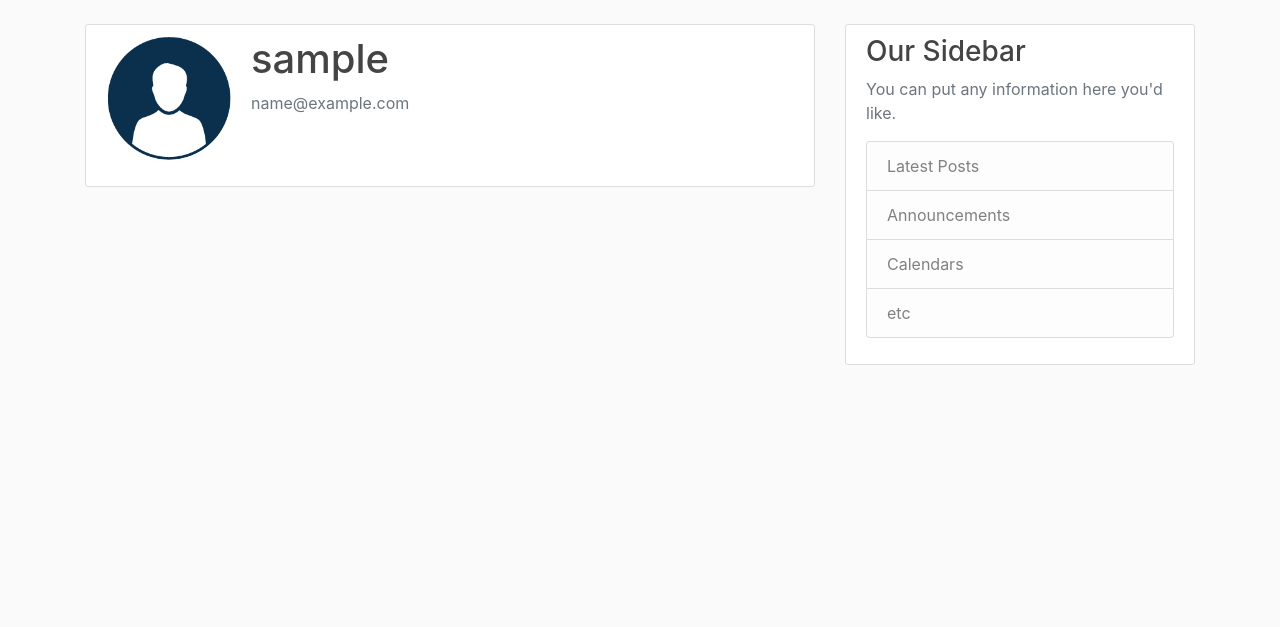
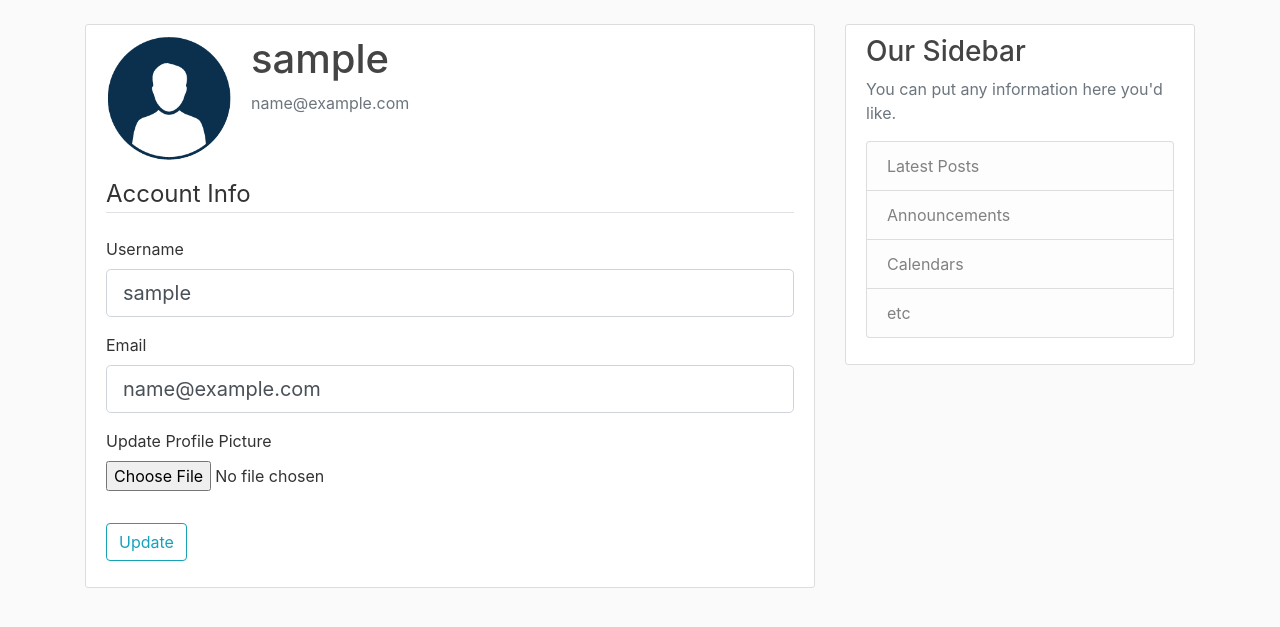
Before and after one commit to pzacha/Blog, a Flask app: page /account in a window 1280 px wide. Shown: the part 56-683 px from the top of the page. Run offline with Flask 2, Linux system fonts and the light colour scheme; the visitor is signed in with stand-in values (Sample User, id 1); data comes from the database, SQL or seed files in the repository; some libraries are stand-ins or nearby versions.

Commit message:
Changing account settings option added

```diff
--- a/Blog/flaskblog/forms.py
+++ b/Blog/flaskblog/forms.py
@@ -1,4 +1,6 @@
 from flask_wtf import FlaskForm
+from flask_wtf.file import FileField, FileAllowed
+from flask_login import current_user
 from wtforms import StringField, PasswordField, SubmitField, BooleanField
 from wtforms.validators import DataRequired, Length, Email, EqualTo, ValidationError
 from flaskblog.models import User
@@ -42,18 +44,19 @@ class UpdateAccountForm(FlaskForm):
         "Username", validators=[DataRequired(), Length(min=2, max=20)]
     )
     email = StringField("Email", validators=[DataRequired(), Email()])
+    picture = FileField('Update Profile Picture', validators=[FileAllowed(['jpg', 'png'])])
     submit = SubmitField("Update")
 
     def validate_username(self, username):
+        if username.data != current_user.username:
+            username = User.query.filter_by(username=username.data).first()
 
-        username = User.query.filter_by(username=username.data).first()
-
-        if username:
-            raise ValidationError("That username is taken.")
+            if username:
+                raise ValidationError("That username is taken.")
 
     def validate_email(self, email):
+        if email.data != current_user.email:
+            email = User.query.filter_by(email=email.data).first()
 
-        email = User.query.filter_by(email=email.data).first()
-
-        if email:
-            raise ValidationError("That email is taken.")
+            if email:
+                raise ValidationError("That email is taken.")
--- a/Blog/flaskblog/routes.py
+++ b/Blog/flaskblog/routes.py
@@ -1,6 +1,6 @@
 from flask import render_template, url_for, flash, redirect, request
 from flaskblog import app, db, bcrypt
-from flaskblog.forms import RegistrationForm, LoginForm
+from flaskblog.forms import RegistrationForm, LoginForm, UpdateAccountForm
 from flaskblog.models import User, Post
 from flask_login import login_user, current_user, logout_user, login_required
 
@@ -74,8 +74,20 @@ def logout():
     return redirect(url_for("home"))
 
 
-@app.route("/account")
+@app.route("/account", methods=["GET", "POST"])
 @login_required
 def account():
+    form = UpdateAccountForm()
+    if form.validate_on_submit():
+        current_user.username = form.username.data
+        current_user.email = form.email.data
+        db.session.commit()
+        flash('Your account has been updated!', 'success')
+        return redirect(url_for('account'))
+    elif request.method == 'GET':
+        form.username.data = current_user.username
+        form.email.data = current_user.email
     image_file = url_for("static", filename="profile_pics/" + current_user.image_file)
-    return render_template("account.html", title="Account", image_file=image_file)
+    return render_template(
+        "account.html", title="Account", image_file=image_file, form=form
+    )
--- a/Blog/flaskblog/templates/account.html
+++ b/Blog/flaskblog/templates/account.html
@@ -8,6 +8,49 @@
       <p class="text-secondary">{{ current_user.email }}</p>
     </div>
   </div>
-    <!-- FORM HERE -->
+  <form method="POST" action="" enctype="multipart/form-data">
+    {{ form.hidden_tag() }}
+    <fieldset class="form-group">
+      <legend class="border-bottom mb-4">Account Info</legend>
+      <div class="form-group">
+        {{ form.username.label(class="form-control-label") }}
+        {% if form.username.errors %}
+        {{ form.username(class="form-control form-control-lg is-invalid") }}
+        <div class="invalid-feedback">
+          {% for error in form.username.errors %}
+          <span>{{ error }}</span>
+          {% endfor %}
+        </div>
+        {% else %}
+        {{ form.username(class="form-control form-control-lg") }}
+        {% endif %}
+      </div>
+      <div class="form-group">
+        {{ form.email.label(class="form-control-label") }}
+        {% if form.email.errors %}
+        {{ form.email(class="form-control form-control-lg is-invalid") }}
+        <div class="invalid-feedback">
+          {% for error in form.email.errors %}
+          <span>{{ error }}</span>
+          {% endfor %}
+        </div>
+        {% else %}
+        {{ form.email(class="form-control form-control-lg") }}
+        {% endif %}
+      </div>
+      <div class="form-group">
+        {{ form.picture.label() }}
+        {{ form.picture(class='form-control-file') }}
+        {% if form.picture.errors %}
+        {% for error in form.picture.errors %}
+        <span class="text-danger">{{ error }}</span></br>
+        {% endfor %}
+        {% endif %}
+      </div>
+    </fieldset>
+    <div class="form-group">
+      {{ form.submit(class="btn btn-outline-info") }}
+    </div>
+  </form>
 </div>
 {% endblock content %}
```
Lines whose indentation alone changed are shown as unchanged.
